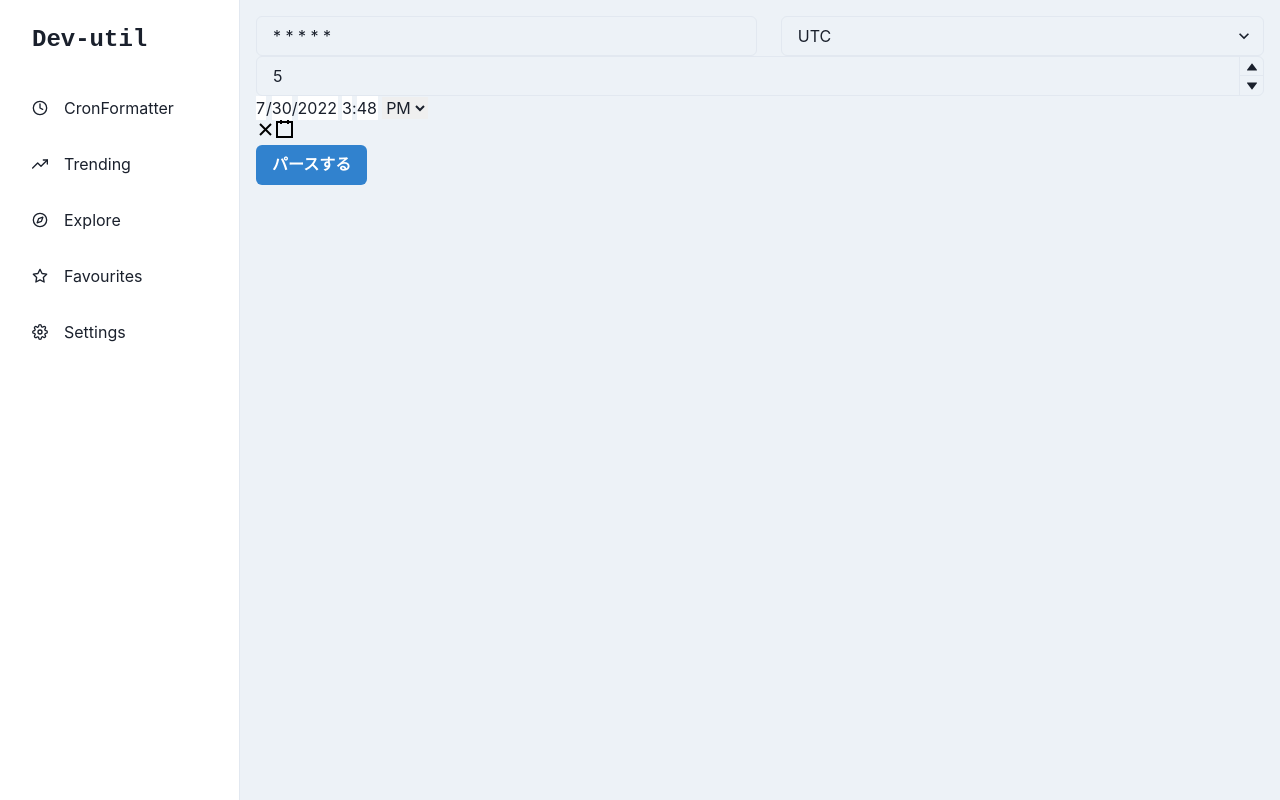
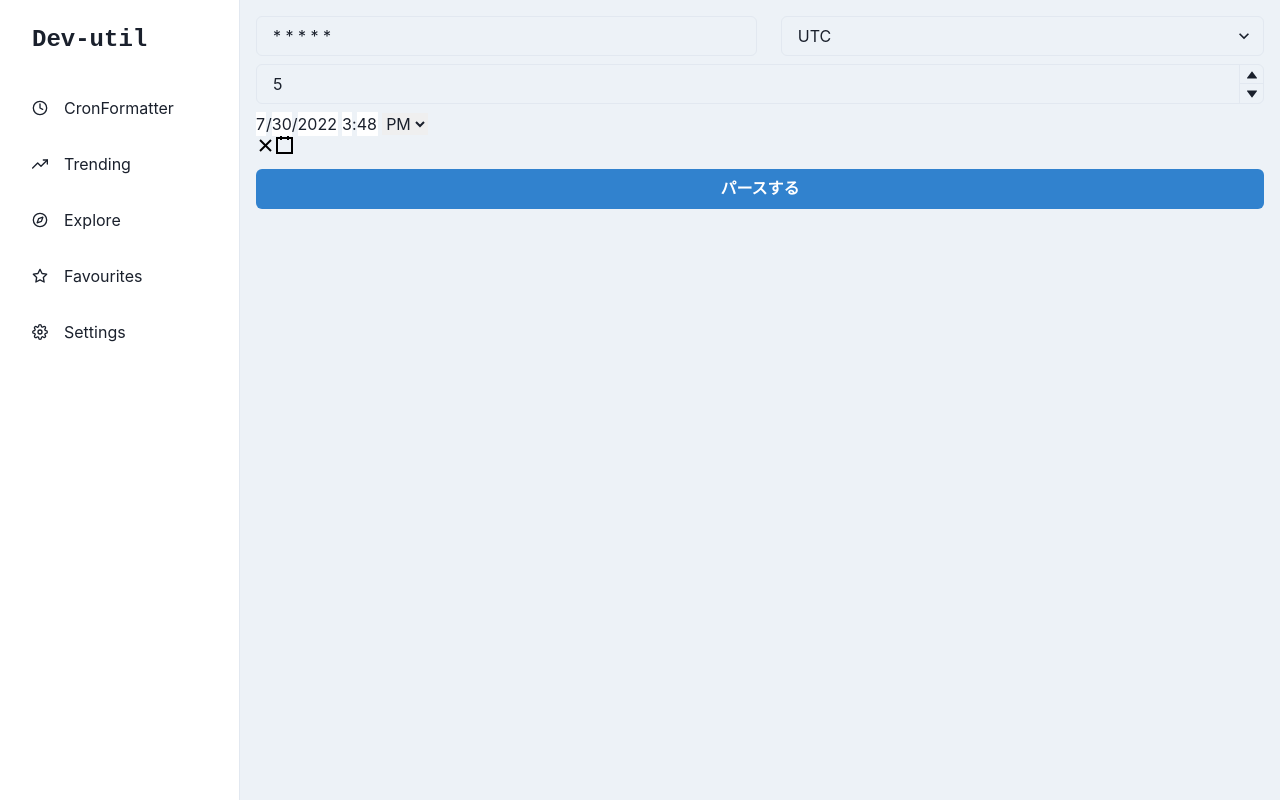
Before and after one commit to iwahara/dev-util, a React (Create React App) app: page / in a window 1280 px wide. Built offline with nearby package versions, Linux system fonts and the light colour scheme.

Commit message:
cron parserの完成

```diff
--- a/src/components/CronParser.tsx
+++ b/src/components/CronParser.tsx
@@ -6,7 +6,7 @@ import { Stack, HStack, VStack } from '@chakra-ui/react'
 import DateTimePicker from 'react-datetime-picker';
 import { formatISO } from 'date-fns'
 import { utcToZonedTime } from 'date-fns-tz'
-import { zonedTimeToUtc } from 'date-fns-tz'
+import { useToast } from '@chakra-ui/react'
 
 
 import {
@@ -34,8 +34,13 @@ function CronParser(){
     const [cron, setCron] = useState(defaultCron);
     const [count, setCount] = useState(defaultCount)
     const [timezone, setTimeZone] = useState(defaultTimeZone);
+    const [buttonDisabled, setButtonDisabled] = useState(false);
+
+    const toast = useToast()
 
     function commandCronFormatter(){
+        setNextList(dummy);
+        setButtonDisabled(true);
         let strDate = formatISO(utcToZonedTime(targetDate, timezone));
 
         if (timezone === "UTC") {
@@ -46,11 +51,21 @@ function CronParser(){
             setNextList(message);
         }).catch(message => {
             console.error('command_cron_formatter', message);
+            toast({
+                title: 'cronパースエラー',
+                description: message,
+                status: 'error',
+                duration: 5000,
+                isClosable: true,
               })
+        }).finally(() =>{
+            setButtonDisabled(false);
+        });
     }
 
     return (
         <div>
+            <VStack align="left">
                 <HStack spacing='24px'>
                     <Input colorScheme='blue' defaultValue={defaultCron} onChange={(event) => setCron(event.target.value)}>
                     </Input>
@@ -67,7 +82,7 @@ function CronParser(){
                     </NumberInputStepper>
                 </NumberInput>
                 <DateTimePicker onChange={setTargetDate} value={targetDate} disableClock={true} />
-            <Button onClick={commandCronFormatter} colorScheme='blue'>パースする</Button>
+                <Button onClick={commandCronFormatter} colorScheme='blue' disabled={buttonDisabled}>パースする</Button>
                 <div>
                     <UnorderedList colorScheme='blue'>
                         {nextList.map((next:string,i:number) => {
@@ -75,6 +90,7 @@ function CronParser(){
                     })}
                     </UnorderedList>
                 </div>
+            </VStack>
         </div>
     );
 
```
Lines whose indentation alone changed are shown as unchanged.
